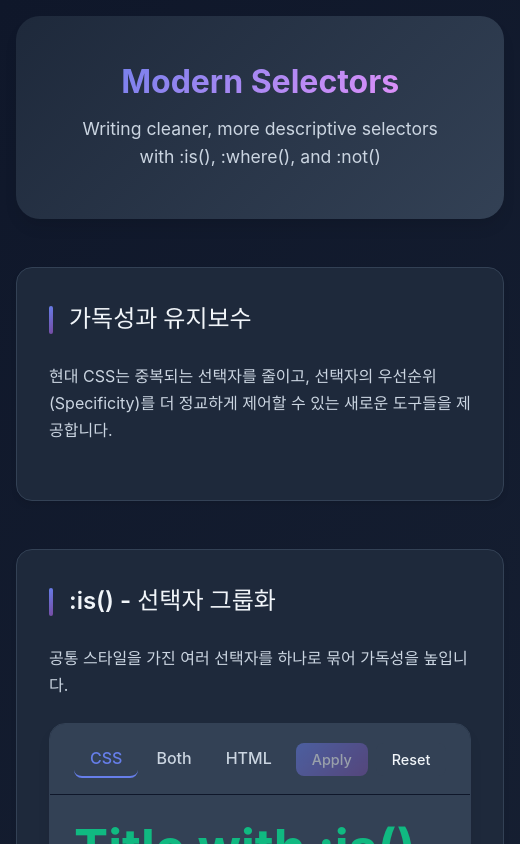
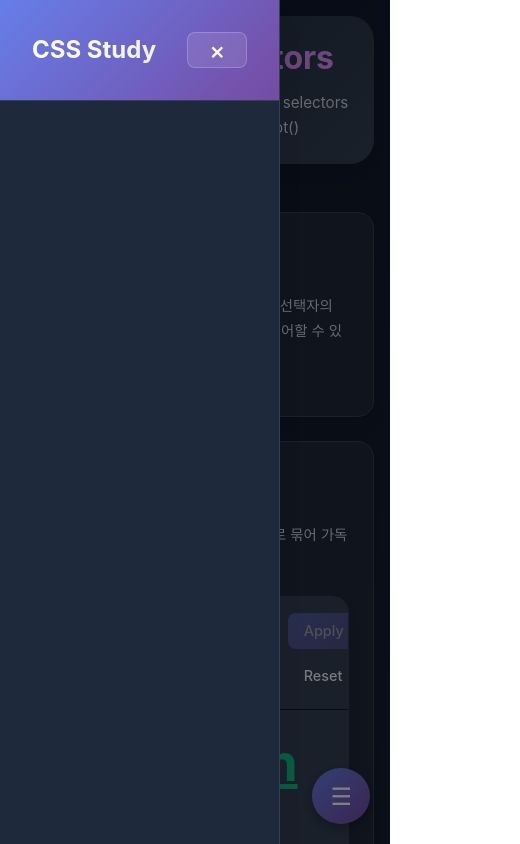
Before and after one commit to jennnieHong/css_playground, a React app in the folder frontend/: page /selectors in a window 390 px wide. Shown: the top 844 px of the page, 520 px wide, since content can reach past the window. Built offline with nearby package versions, Linux system fonts and the light colour scheme; no server answers; the HTML template or start-up script is replaced by a standard one.

Commit message:
mobile style

```diff
--- a/frontend/src/components/Navigation.jsx
+++ b/frontend/src/components/Navigation.jsx
@@ -66,7 +66,23 @@ function Navigation({ isCollapsed, onToggle }) {
   }
 
   return (
-    <nav className={`navigation ${isCollapsed ? 'collapsed' : ''}`}>
+    <>
+      {/* 모바일 메뉴 버튼 */}
+      <button
+        className="mobile-menu-btn"
+        onClick={onToggle}
+        aria-label="Open Menu"
+      >
+        ☰
+      </button>
+
+      {/* 오버레이 (모바일에서 메뉴 열렸을 때) */}
+      <div
+        className={`nav-overlay ${!isCollapsed ? 'active' : ''}`}
+        onClick={onToggle}
+      />
+
+      <nav className={`navigation ${isCollapsed ? 'collapsed' : 'open'}`}>
         <div className="nav-header">
           {!isCollapsed && <h1 className="nav-logo">CSS Study</h1>}
           <button className="nav-toggle-btn" onClick={onToggle} aria-label="Toggle Navigation">
@@ -77,6 +93,7 @@ function Navigation({ isCollapsed, onToggle }) {
           {menus.map(menu => renderMenuItem(menu))}
         </ul>
       </nav>
+    </>
   );
 }
 
--- a/frontend/src/styles/components.css
+++ b/frontend/src/styles/components.css
@@ -427,6 +427,41 @@
     border-right: none;
     border-bottom: 1px solid var(--bg-primary);
   }
+
+  /* Both 탭에서도 세로 배치 */
+  .live-editor-content.vertical-layout {
+    grid-template-columns: 1fr;
+    grid-template-rows: auto auto;
+  }
+
+  /* Both 탭의 코드 영역도 세로 배치 */
+  .live-editor-code.split-view {
+    flex-direction: column;
+  }
+
+  /* half-width를 모바일에서는 full-width로 */
+  .code-editor-wrapper.half-width {
+    width: 100% !important;
+    flex: 1 1 auto;
+  }
+
+  /* 코드 에디터 높이 조정 */
+  .code-editor-wrapper.half-width .code-textarea {
+    min-height: 200px;
+  }
+
+  /* 액션 버튼 모바일 최적화 */
+  .live-editor-actions {
+    flex-wrap: wrap;
+    gap: 0.5rem;
+  }
+
+  .live-editor-actions .btn {
+    flex: 1 1 auto;
+    min-width: 100px;
+    font-size: 0.9rem;
+    padding: 0.6rem 1rem;
+  }
 }
 
 /* CSS Property Controls Styles */
--- a/frontend/src/styles/navigation.css
+++ b/frontend/src/styles/navigation.css
@@ -185,9 +185,78 @@
   .navigation {
     transform: translateX(-100%);
     transition: transform var(--transition-base);
+    width: 280px;
+    /* 모바일에서는 더 좁게 */
+    z-index: 1000;
   }
 
   .navigation.open {
     transform: translateX(0);
   }
+
+  /* 모바일 메뉴 버튼 */
+  .mobile-menu-btn {
+    position: fixed;
+    bottom: 20px;
+    right: 20px;
+    width: 56px;
+    height: 56px;
+    border-radius: 50%;
+    background: linear-gradient(135deg, var(--primary-color), var(--secondary-color));
+    color: white;
+    border: none;
+    font-size: 1.5rem;
+    cursor: pointer;
+    box-shadow: 0 4px 12px rgba(0, 0, 0, 0.3);
+    z-index: 999;
+    display: flex;
+    align-items: center;
+    justify-content: center;
+    transition: all var(--transition-base);
+  }
+
+  .mobile-menu-btn:hover {
+    transform: scale(1.1);
+    box-shadow: 0 6px 20px rgba(0, 0, 0, 0.4);
+  }
+
+  .mobile-menu-btn:active {
+    transform: scale(0.95);
+  }
+
+  /* 오버레이 */
+  .nav-overlay {
+    position: fixed;
+    top: 0;
+    left: 0;
+    width: 100%;
+    height: 100%;
+    background: rgba(0, 0, 0, 0.5);
+    z-index: 999;
+    opacity: 0;
+    pointer-events: none;
+    transition: opacity var(--transition-base);
+  }
+
+  .nav-overlay.active {
+    opacity: 1;
+    pointer-events: all;
+  }
+
+  /* 메인 컨텐츠 조정 */
+  .main-content {
+    margin-left: 0 !important;
+    width: 100% !important;
+  }
 }
+
+/* 데스크톱에서는 모바일 버튼 숨김 */
+@media (min-width: 769px) {
+  .mobile-menu-btn {
+    display: none;
+  }
+
+  .nav-overlay {
+    display: none;
+  }
+}
--- a/frontend/src/styles/pages.css
+++ b/frontend/src/styles/pages.css
@@ -412,7 +412,64 @@
   }
 
   .section-title {
-    font-size: 1.5rem;
+    font-size: 1.3rem;
+  }
+
+  /* Study Section 모바일 최적화 */
+  .study-section {
+    padding: var(--spacing-lg);
+    margin-bottom: var(--spacing-lg);
+  }
+
+  .page-header {
+    padding: var(--spacing-lg);
+  }
+
+  .page-subtitle {
+    font-size: 0.95rem;
+  }
+
+  .section-description {
+    font-size: 0.9rem;
+  }
+
+  /* 리스트 간격 조정 */
+  .description-list {
+    font-size: 0.9rem;
+    line-height: 1.6;
+  }
+
+  .description-list li {
+    margin-bottom: 0.75rem;
+  }
+
+  /* 예시 텍스트 */
+  .example-text {
+    font-size: 0.85rem;
+  }
+
+  /* 하이라이트 박스 */
+  .highlight-box {
+    padding: 0.6rem;
+    font-size: 0.85rem;
+  }
+
+  /* 정보 박스 */
+  .info-box {
+    padding: 0.75rem;
+    font-size: 0.85rem;
+  }
+
+  /* 데모 버튼 */
+  .demo-buttons {
+    flex-direction: column;
+    gap: var(--spacing-sm);
+  }
+
+  /* 코드 블록 */
+  .code-block {
+    padding: var(--spacing-md);
+    font-size: 0.85rem;
   }
 }
 
```
Lines whose indentation alone changed are shown as unchanged.
